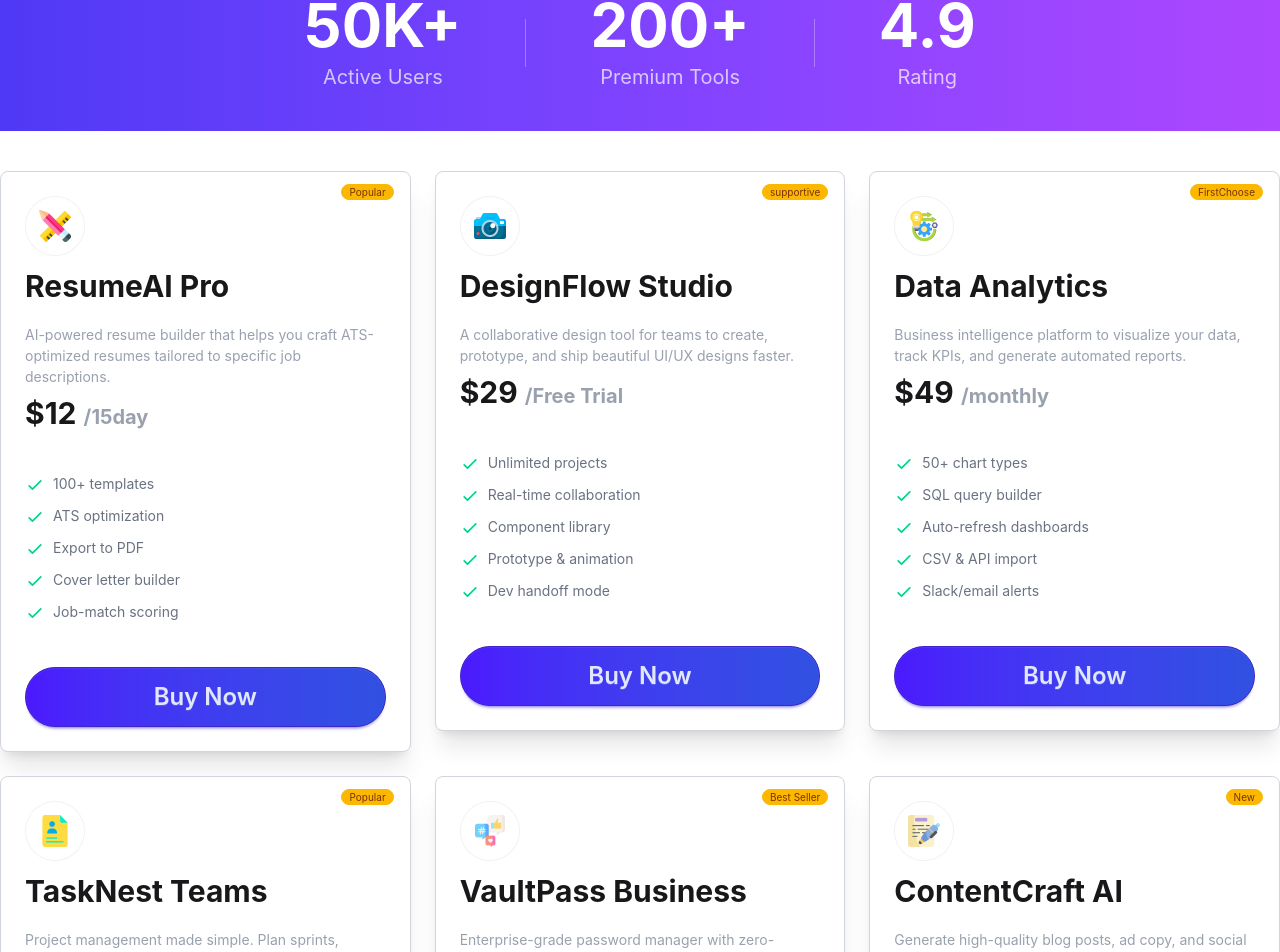
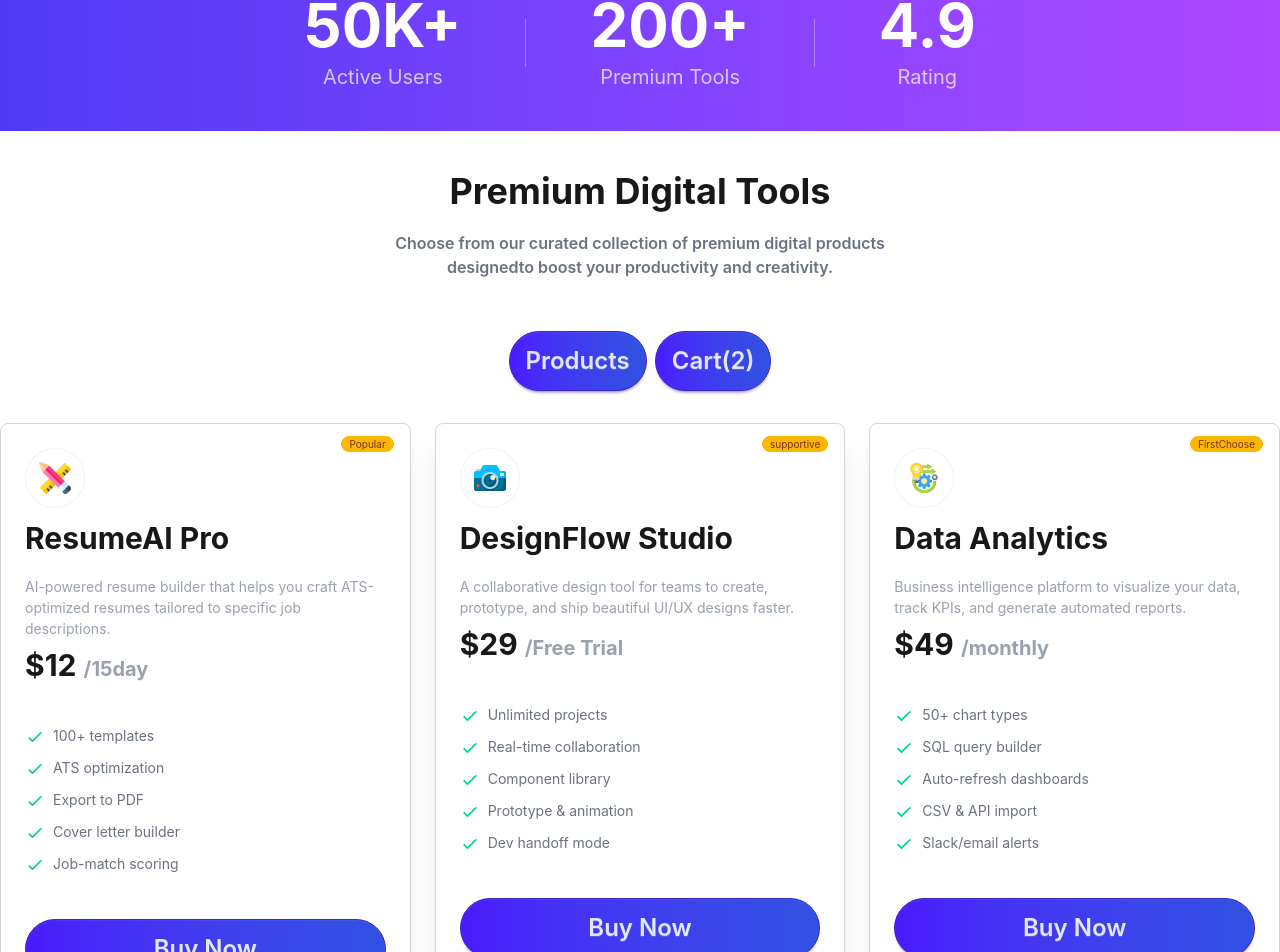
Before and after one commit to shamsul756/Ai-model-hub, a React (Vite) app: page / in a window 1280 px wide. Shown: the part 767-1719 px from the top of the page. Built offline with nearby package versions, Linux system fonts and the light colour scheme.

Commit message:
complete premium section deign

```diff
--- a/src/App.jsx
+++ b/src/App.jsx
@@ -6,6 +6,7 @@ import ReadySection from './Components/Navbar/ReadySection/ReadySection';
 import Stats from './Components/Navbar/text';
 import GetStarted from './Components/GetStarted/GetStarted';
 import CardData from './Components/CardData/CardData';
+import Premium from './Components/Premium/Premium';
 
 const getDatas = async ()=> {
   const res = await fetch("/data.json")
@@ -21,6 +22,7 @@ const App = () => {
       <Navbar />
       <Banner/>
       <Stats/>
+      <Premium/>
       <CardData dataPromises={dataPromises}/>
 
 <GetStarted/>
--- /dev/null
+++ b/src/Components/Premium/Premium.jsx
@@ -0,0 +1,16 @@
+import React from 'react';
+
+const Premium = () => {
+    return (
+        <div className='container mx-auto space-y-5'>
+            <h2 className='font-bold text-4xl text-center'>Premium Digital Tools</h2>
+            <p className='font-semibold text-gray-500 text-center max-w-[550px] mx-auto'>Choose from our curated collection of premium digital products designedto boost your productivity and creativity.</p>
+            <div className='flex gap-2 py-8 items-center justify-center'>
+            <button className="bg-gradient-to-r from-[#4b19fd] to-[#3051e1] btn btn-primary text-2xl rounded-full h-[60px]">Products</button>
+            <button className="bg-gradient-to-r from-[#4b19fd] to-[#3051e1] btn btn-primary  text-2xl rounded-full h-[60px]">Cart(2)</button>
+            </div>
+        </div>
+    );
+};
+
+export default Premium;
```
